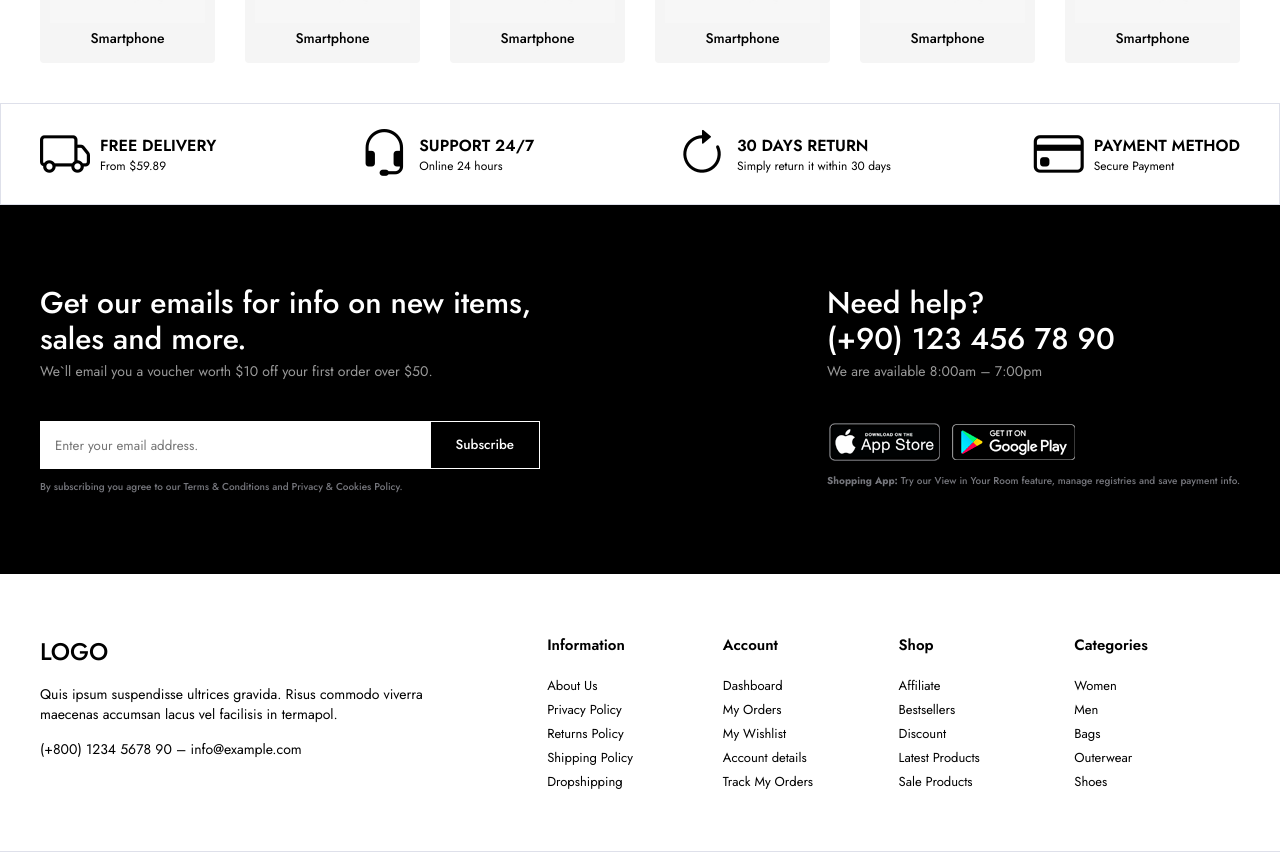
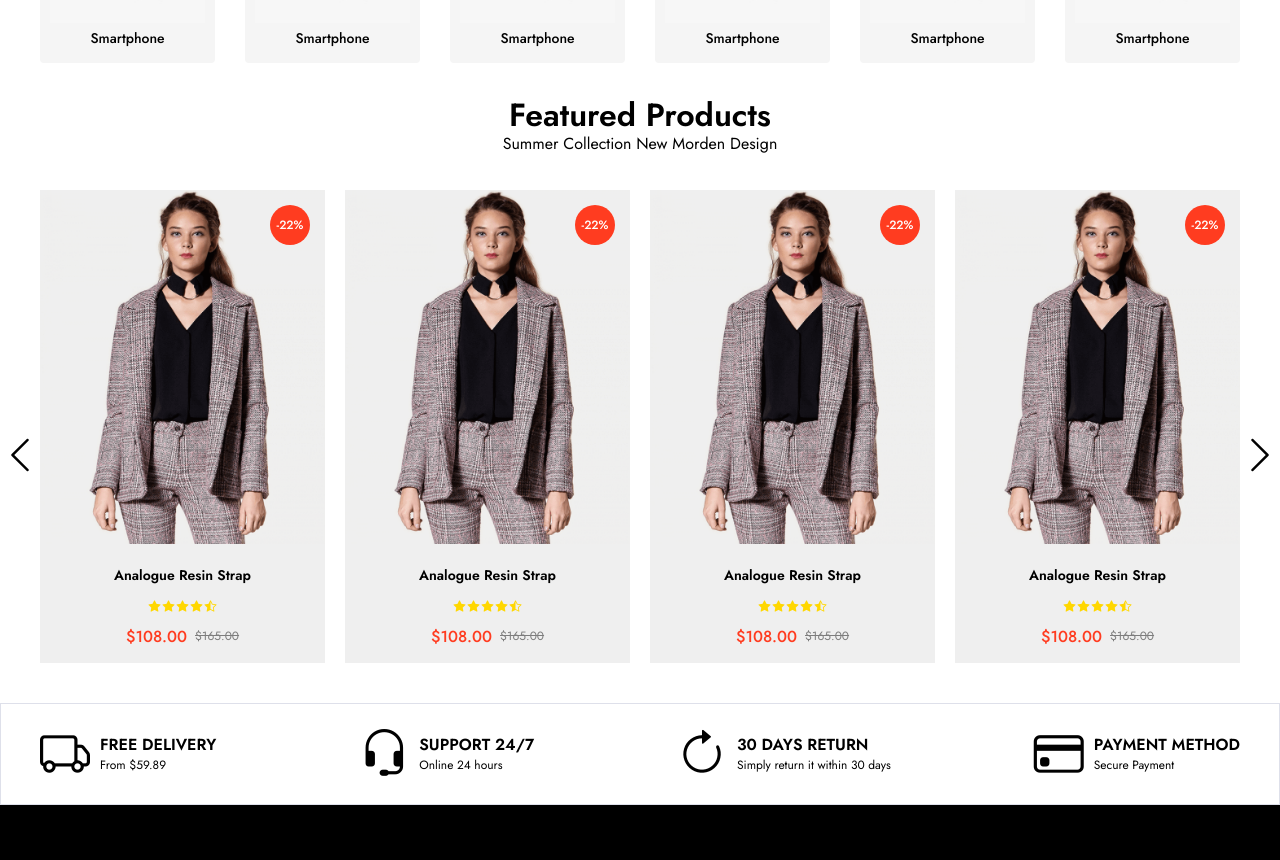
Before and after one commit to fatihtufan/e-commerce, a React (Vite) app in the folder frontend/: page / in a window 1280 px wide. Shown: the part 1075-1935 px from the top of the page. Built offline with nearby package versions, Linux system fonts and the light colour scheme.

Commit message:
added Products components

```diff
--- a/frontend/src/App.css
+++ b/frontend/src/App.css
@@ -0,0 +1,11 @@
+.section-title {
+    text-align: center;
+    margin-bottom: 35px;
+  }
+
+  .section-title h2 {
+    font-size: 32px;
+    font-weight: 600;
+    line-height: 0.8;
+    margin-bottom: 4px;
+  }
--- a/frontend/src/App.jsx
+++ b/frontend/src/App.jsx
@@ -1,16 +1,18 @@
-import "./App.css";
 import Categories from "./components/Categories/Categories";
 import Footer from "./components/Layout/Footer/Footer";
 import Header from "./components/Layout/Header/Header";
 import Policy from "./components/Layout/Policy/Policy";
+import Products from "./components/Products/Products";
 import Slider from "./components/Slider/Slider";
+import "./App.css";
 
 function App() {
   return (
     <>
       <Header />
-      <Slider/>
-      <Categories/>
+      <Slider />
+      <Categories />
+      <Products />
       <Policy />
       <Footer />
     </>
--- /dev/null
+++ b/frontend/src/components/Products/ProductItem.css
@@ -0,0 +1,163 @@
+.products .product-item {
+    text-align: center;
+    background-color: #efefef;
+    display: flex;
+    flex-direction: column;
+    position: relative;
+    /* flex: 1; */
+  }
+
+  .products .product-item .product-image {
+    width: 100%;
+    height: 100%;
+  }
+
+  .products .product-item img {
+    width: 100%;
+    transition: 0.3s ease-in-out all;
+  }
+
+  .products .product-item .img1:hover {
+    visibility: hidden;
+    opacity: 0;
+  }
+
+  .products .product-item .product-image:hover .img2 {
+    visibility: visible;
+    opacity: 1;
+  }
+
+  .products .product-item .img2 {
+    display: flex;
+    position: absolute;
+    top: 0;
+    opacity: 0;
+    visibility: hidden;
+  }
+
+  .products .product-item .product-title {
+    font-size: 14px;
+    display: inline-block;
+    font-weight: 600;
+    margin-top: 15px;
+  }
+
+  .products .product-item .product-star {
+    display: flex;
+    justify-content: center;
+    margin: 8px 0;
+    column-gap: 2px;
+  }
+
+  .products .product-item .product-star i {
+    font-size: 12px;
+    color: gold;
+  }
+
+  .product-item .product-prices {
+    display: flex;
+    justify-content: center;
+    align-items: center;
+    column-gap: 8px;
+    padding-bottom: 15px;
+  }
+
+  .product-item .product-prices strong {
+    color: #ff3c20;
+    font-weight: 500;
+  }
+
+  .product-item .product-prices span {
+    color: #7d7d7d;
+    font-size: 12px;
+    text-decoration: line-through;
+  }
+
+  .product-item .product-discount {
+    display: inline-block;
+    width: 40px;
+    height: 40px;
+    background-color: #ff3c20;
+    display: flex;
+    align-items: center;
+    justify-content: center;
+    color: #fff;
+    font-size: 12px;
+    position: absolute;
+    top: 15px;
+    right: 15px;
+    border-radius: 100%;
+    font-weight: 500;
+  }
+
+  .product-item .product-links {
+    display: inline-flex;
+    flex-direction: column;
+    row-gap: 8px;
+    position: absolute;
+    top: 20px;
+    left: 0;
+    opacity: 0;
+    visibility: hidden;
+    transition: 0.3s ease-out all;
+    overflow: hidden;
+  }
+
+  .products .product-item:hover .product-links {
+    transform: translate(15px);
+    opacity: 1;
+    visibility: visible;
+  }
+
+  .product-item .product-links button,
+  .product-item .product-links a {
+    background-color: #000;
+    display: inline-block;
+    padding: 5px;
+    border-radius: 4px;
+    transition: all ease 0.3s;
+  }
+
+  .product-item .product-links button:hover,
+  .product-item .product-links a:hover {
+    opacity: 0.7;
+  }
+
+  .product-item .product-links i {
+    color: #fff;
+    font-size: 14px;
+    display: flex;
+    pointer-events: none;
+  }
+
+  .product-wrapper {
+    position: relative;
+  }
+
+  .product-wrapper .glide__arrow {
+    position: absolute;
+    top: 50%;
+    background-color: transparent;
+  }
+
+  .product-wrapper .glide__arrow--left {
+    left: -40px;
+  }
+
+  .product-wrapper .glide__arrow--right {
+    right: -40px;
+  }
+
+  .product-wrapper .glide__arrow i {
+    font-size: 40px;
+  }
+
+  @media (max-width: 576px) {
+    .product-wrapper .glide__arrow--left {
+      left: 0px;
+    }
+
+    .product-wrapper .glide__arrow--right {
+      right: 0px;
+    }
+  }
--- /dev/null
+++ b/frontend/src/components/Products/ProductItem.jsx
@@ -0,0 +1,56 @@
+import "./ProductItem.css";
+const ProductItem = () => {
+  return (
+    <li className="product-item glide__slide glide__slide--active">
+      <div className="product-image">
+        <a href="#">
+          <img src="img/products/product1/1.png" alt="" className="img1" />
+          <img src="img/products/product1/2.png" alt="" className="img2" />
+        </a>
+      </div>
+      <div className="product-info">
+        <a href="$" className="product-title">
+          Analogue Resin Strap
+        </a>
+        <ul className="product-star">
+          <li>
+            <i className="bi bi-star-fill"></i>
+          </li>
+          <li>
+            <i className="bi bi-star-fill"></i>
+          </li>
+          <li>
+            <i className="bi bi-star-fill"></i>
+          </li>
+          <li>
+            <i className="bi bi-star-fill"></i>
+          </li>
+          <li>
+            <i className="bi bi-star-half"></i>
+          </li>
+        </ul>
+        <div className="product-prices">
+          <strong className="new-price">$108.00</strong>
+          <span className="old-price">$165.00</span>
+        </div>
+        <span className="product-discount">-22%</span>
+        <div className="product-links">
+          <button className="add-to-cart">
+            <i className="bi bi-basket-fill"></i>
+          </button>
+          <button>
+            <i className="bi bi-heart-fill"></i>
+          </button>
+          <a href="#" className="product-link">
+            <i className="bi bi-eye-fill"></i>
+          </a>
+          <a href="#">
+            <i className="bi bi-share-fill"></i>
+          </a>
+        </div>
+      </div>
+    </li>
+  );
+};
+
+export default ProductItem;
--- /dev/null
+++ b/frontend/src/components/Products/Products.css
@@ -0,0 +1,12 @@
+/*! products start  */
+
+.products {
+    margin-bottom: 40px;
+  }
+
+  .products .product-list {
+    display: flex;
+    gap: 20px;
+
+  }
+  /*! products end  */
--- /dev/null
+++ b/frontend/src/components/Products/Products.jsx
@@ -0,0 +1,34 @@
+import ProductItem from "./ProductItem";
+import "./Products.css";
+const Products = () => {
+  return (
+    <section className="products">
+      <div className="container">
+        <div className="section-title">
+          <h2>Featured Products</h2>
+          <p>Summer Collection New Morden Design</p>
+        </div>
+        <div className="product-wrapper product-carousel">
+          <div className="glide__track">
+            <ul className="product-list glide__slides" id="product-list">
+              <ProductItem />
+              <ProductItem />
+              <ProductItem />
+              <ProductItem />
+            </ul>
+          </div>
+          <div className="glide__arrows">
+            <button className="glide__arrow glide__arrow--left">
+              <i className="bi bi-chevron-left"></i>
+            </button>
+            <button className="glide__arrow glide__arrow--right">
+              <i className="bi bi-chevron-right"></i>
+            </button>
+          </div>
+        </div>
+      </div>
+    </section>
+  );
+};
+
+export default Products;
--- a/frontend/src/components/Slider/Slider.jsx
+++ b/frontend/src/components/Slider/Slider.jsx
@@ -6,21 +6,21 @@
       <div className="slider-elements">
         <SliderItem />
         <div className="slider-buttons">
-          <button onClick="plusSlide(-1)">
+          <button>
             <i className="bi bi-chevron-left"></i>
           </button>
-          <button onClick="plusSlide(1)">
+          <button>
             <i className="bi bi-chevron-right"></i>
           </button>
         </div>
         <div className="slider-dots">
-          <button className="slider-dot active" onClick="currentSlide(1)">
+          <button className="slider-dot active">
             <span></span>
           </button>
-          <button className="slider-dot" onClick="currentSlide(2)">
+          <button className="slider-dot">
             <span></span>
           </button>
-          <button className="slider-dot" onClick="currentSlide(3)">
+          <button className="slider-dot">
             <span></span>
           </button>
         </div>
```
